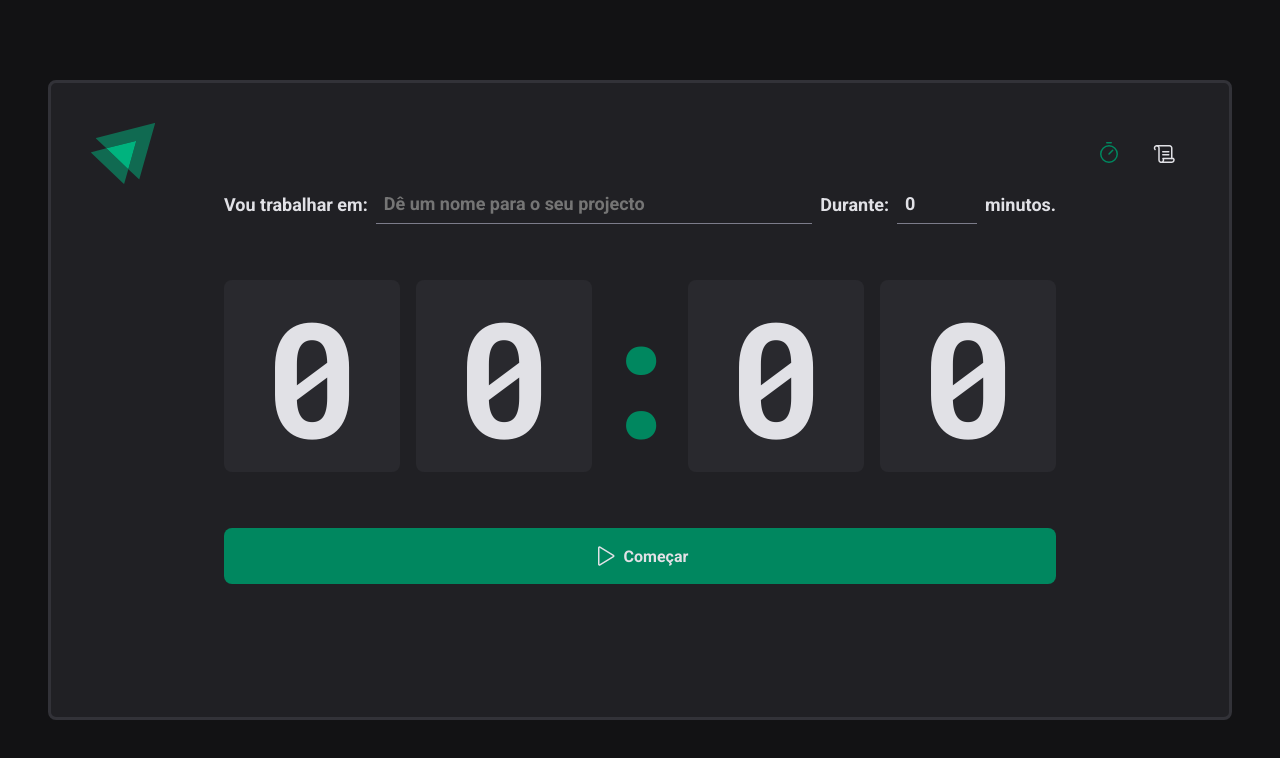
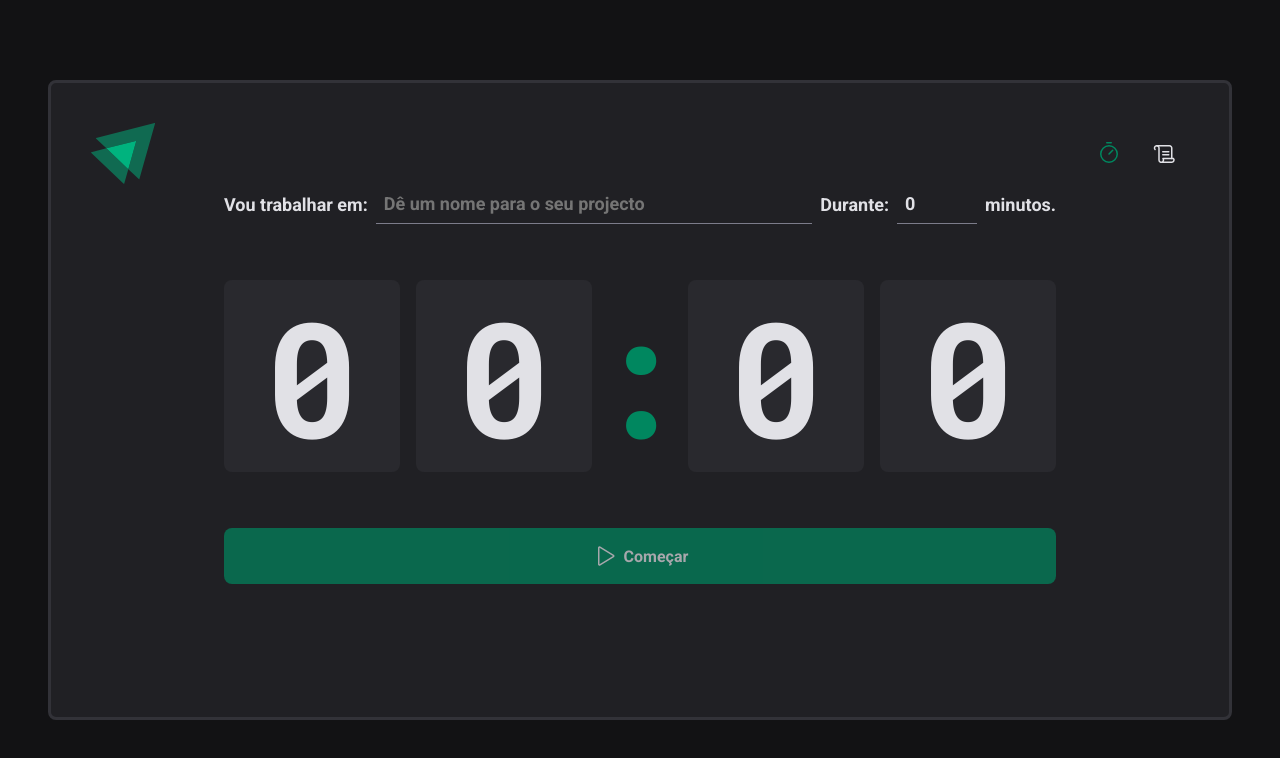
Before and after one commit to gabriel-corto/ignite-timer, a React (Vite) app: page / in a window 1280 px wide. Shown: the top 758 px of the page. Built offline with nearby package versions, Linux system fonts and the light colour scheme.

Commit message:
feat: add cycle interrupt in the count component

```diff
--- a/src/pages/Home/index.tsx
+++ b/src/pages/Home/index.tsx
@@ -2,7 +2,7 @@ import { useEffect, useState } from "react"
 import { useForm } from "react-hook-form"
 
 import { differenceInSeconds } from "date-fns"
-import { Play } from "phosphor-react"
+import { HandPalm, Play } from "phosphor-react"
 
 import { zodResolver } from "@hookform/resolvers/zod"
 import * as zod from "zod"
@@ -14,6 +14,7 @@ import {
   MinuteAmountInput,
   Separator,
   StartCountDownButton,
+  StopCountDownButton,
   TaskInput
 } from "./style"
 
@@ -27,6 +28,7 @@ interface Cycle {
   task: string
   minutesAmount: number
   startDate: Date
+  interruptDate?: Date
 }
 export function Home() {
 
@@ -66,6 +68,8 @@ export function Home() {
   useEffect(() => {
     if(activeCycle) {
       document.title = `Ignite Timer: ${formattedMinutes}: ${formattedSeconds}`
+    } else {
+      document.title = "Ignite Timer - Gabriel Francisco"
     }
   }, [
     formattedMinutes,
@@ -75,7 +79,7 @@ export function Home() {
 
   type newCycleFormData = zod.infer<typeof newCycleFormValidationSchema>
 
-  const { register, handleSubmit, reset } = useForm<newCycleFormData>({
+  const { register, handleSubmit, reset, watch } = useForm<newCycleFormData>({
     resolver: zodResolver(newCycleFormValidationSchema),
     defaultValues: {
       task: "",
@@ -103,6 +107,20 @@ export function Home() {
     reset()
   }
 
+  function handleInterruptActiveCycle() {
+    setCycles(cycles.map(cycle => {
+      if(cycle.id === activeCycleId) {
+        return { ...cycle, interruptDate: new Date() }
+      } else {
+        return cycle
+      }
+    }
+    ))
+    setActiveCycleId(null)
+  }
+
+  const taskInput = watch("task")
+  const isSubmitiDisable = !taskInput
 
   return(
     <HomeContainer>
@@ -113,6 +131,7 @@ export function Home() {
             type="text"
             id="task"
             list="task-suggestions"
+            disabled={!!activeCycle}
             placeholder="Dê um nome para o seu projecto"
             {...register("task")}
           />
@@ -130,6 +149,7 @@ export function Home() {
             step={5}
             max={60}
             min={5}
+            disabled={!!activeCycle}
             {...register("minutesAmount", { valueAsNumber: true })}
           />
 
@@ -144,10 +164,17 @@ export function Home() {
           <span>{formattedSeconds[1]}</span>
         </CountDownContainer>
 
-        <StartCountDownButton type="submit">
-          <Play size={24} />
-          <span>Começar</span>
-        </StartCountDownButton>
+        {!activeCycle ? (
+          <StartCountDownButton type="submit" disabled={isSubmitiDisable}>
+            <Play size={24} />
+            <span>Começar</span>
+          </StartCountDownButton>
+        ) : (
+          <StopCountDownButton type="button" onClick={handleInterruptActiveCycle}>
+            <HandPalm size={24} />
+            <span>Interromper</span>
+          </StopCountDownButton>
+        )}
       </form>
     </HomeContainer>
   )
--- a/src/pages/Home/style.ts
+++ b/src/pages/Home/style.ts
@@ -49,7 +49,7 @@ export const Separator = styled.div`
   display: flex;
   justify-content: center;
 `
-export const StartCountDownButton = styled.button`
+const BaseCountDownButton = styled.button`
   border: 0;
   width: 100%;
   padding: 1rem;
@@ -61,11 +61,12 @@ export const StartCountDownButton = styled.button`
   gap: 0.5rem;
 
   cursor: pointer;
+  transform: background-color 0.1s;
 
+  color: ${props => props.theme["gray-100"]};
+`
+export const StartCountDownButton = styled(BaseCountDownButton)`
   background: ${props => props.theme["green-500"]};
-  color: ${props => props.theme["gray-100"]};
-
-  transform: background-color 0.1s;
 
   &:not(:disabled):hover {
     background: ${props => props.theme["green-700"]};
@@ -73,6 +74,16 @@ export const StartCountDownButton = styled.button`
   &:disabled {
     cursor: not-allowed;
     opacity: 0.7;
+  }
+`
+export const StopCountDownButton = styled(BaseCountDownButton)`
+  background: ${props => props.theme["red-500"]};
+
+  &:hover {
+    background: ${props => props.theme["red-700"]};
+  }
+  &:focus {
+    box-shadow: 0px 0px 0px 2px ${props => props.theme["red-500"]};
   }
 `
 const BaseInput = styled.input`
```
